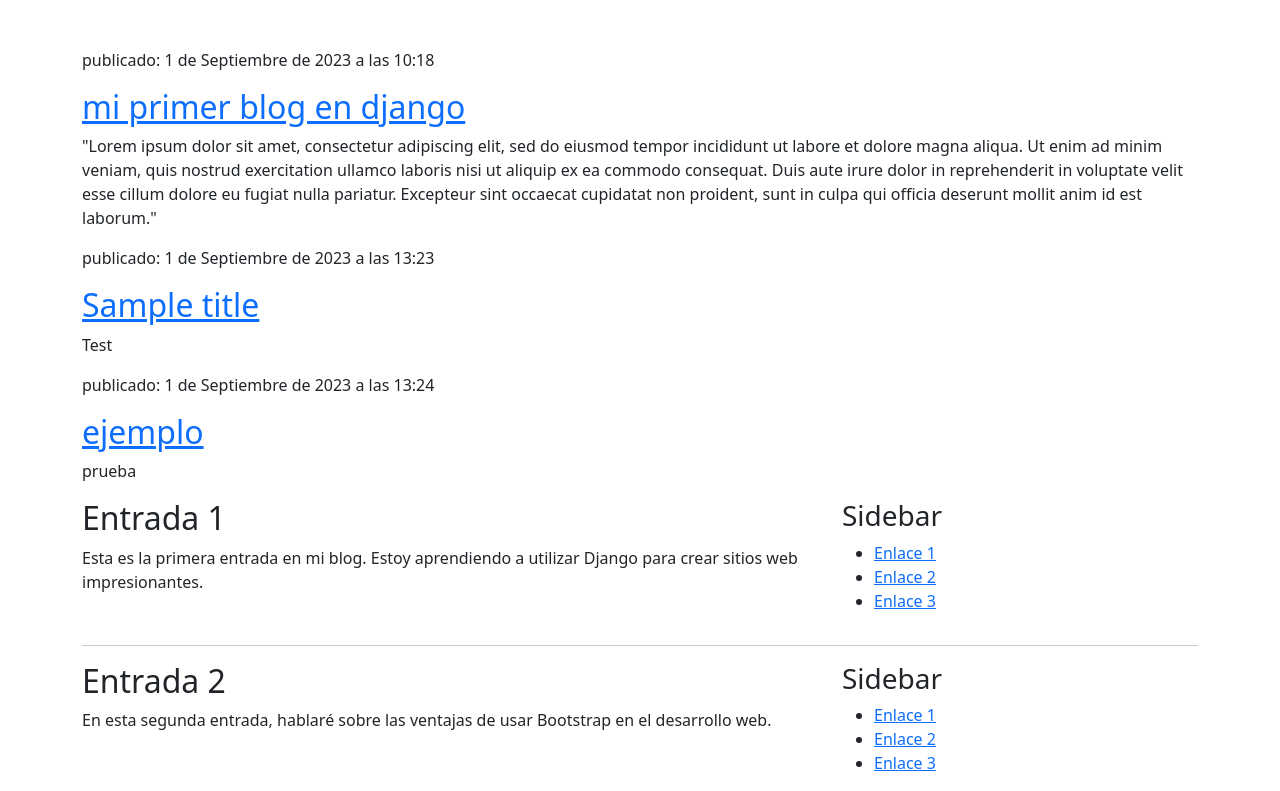
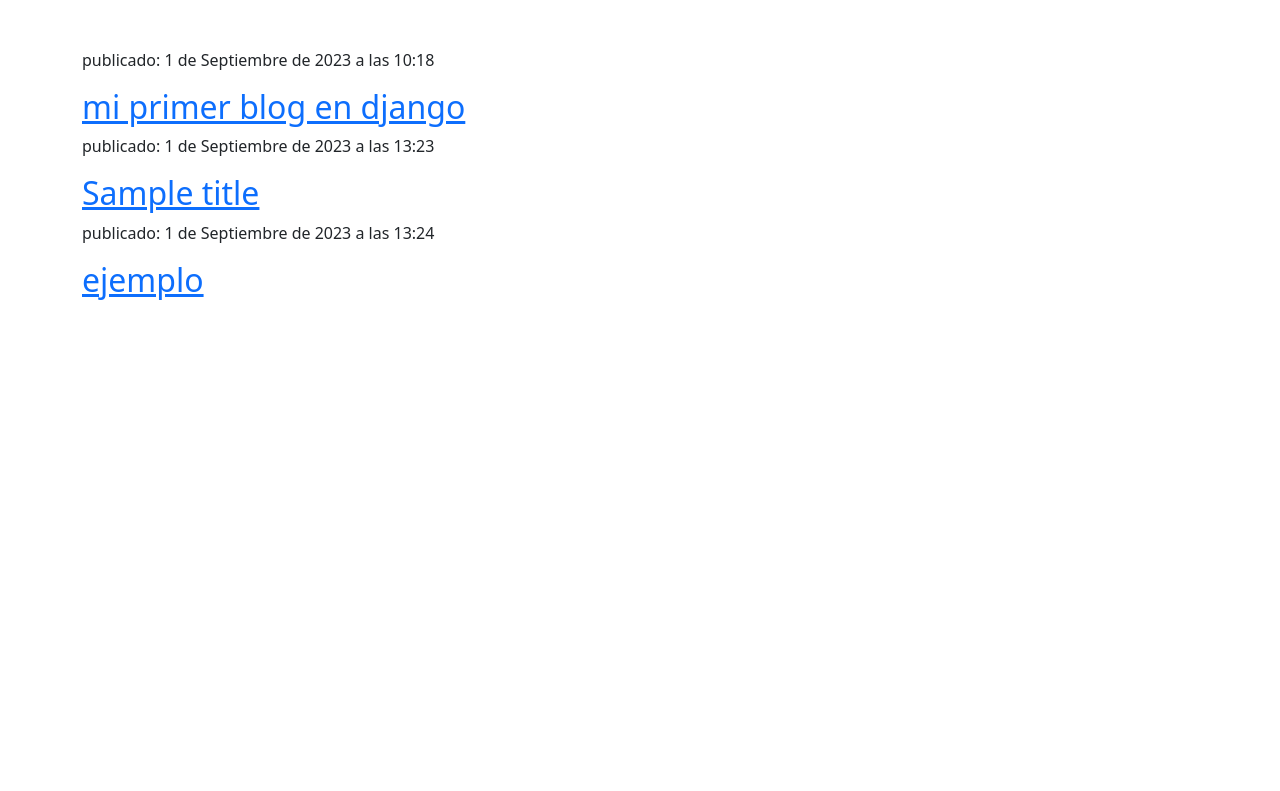
Before and after one commit to Charliedev-11095/DjangoBlogJCF, a Django app: page / in a window 1280 px wide. Shown: the part 192-983 px from the top of the page. After the commit the page ends 492 px from the top, so only its background shows below. Run offline with Django 4.2, Linux system fonts and the light colour scheme; data comes from the database, SQL or seed files in the repository; some libraries are stand-ins or nearby versions.

Commit message:
listox2?

```diff
--- a/blog/templates/blog/blog.html
+++ b/blog/templates/blog/blog.html
@@ -20,36 +20,7 @@
 
     {% endblock %}
 
-        <div class="row">
-            <div class="col-md-8">
-                <h2>Entrada 1</h2>
-                <p>Esta es la primera entrada en mi blog. Estoy aprendiendo a utilizar Django para crear sitios web impresionantes.</p>
-            </div>
-            <div class="col-md-4">
-                <h3>Sidebar</h3>
-                <ul>
-                    <li><a href="#">Enlace 1</a></li>
-                    <li><a href="#">Enlace 2</a></li>
-                    <li><a href="#">Enlace 3</a></li>
-                </ul>
-            </div>
-        </div>
-        <hr>
-        <div class="row">
-            <div class="col-md-8">
-                <h2>Entrada 2</h2>
-                <p>En esta segunda entrada, hablaré sobre las ventajas de usar Bootstrap en el desarrollo web.</p>
-            </div>
-            <div class="col-md-4">
-                <h3>Sidebar</h3>
-                <ul>
-                    <li><a href="#">Enlace 1</a></li>
-                    <li><a href="#">Enlace 2</a></li>
-                    <li><a href="#">Enlace 3</a></li>
-                </ul>
-            </div>
-        </div>
-    </div>
+
 
     <!-- Agrega el enlace al archivo JavaScript de Bootstrap (opcional) -->
     <script src="https://cdn.jsdelivr.net/npm/bootstrap/dist/js/bootstrap.min.js"></script>
--- a/blog/templates/blog/post_list.html
+++ b/blog/templates/blog/post_list.html
@@ -5,7 +5,7 @@
 <div>
     <p> publicado: {{ post.published_date }}</p>
     <h2><a href="{% url 'post_detail' pk=post.pk %}">{{ post.title }}</a></h2>
-    <p>{{ post.text|linebreaksbr }}</p>
+    <!-- <p>{{ post.text|linebreaksbr }}</p> -->
 </div>
 {% endfor %}
 {% endblock %}
```
